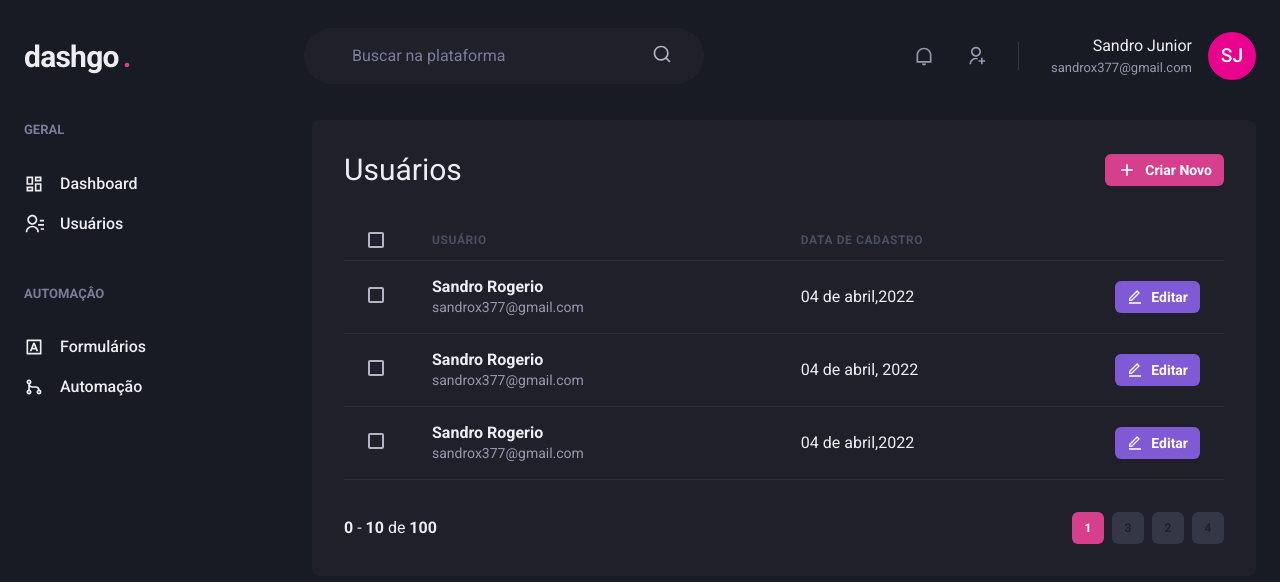
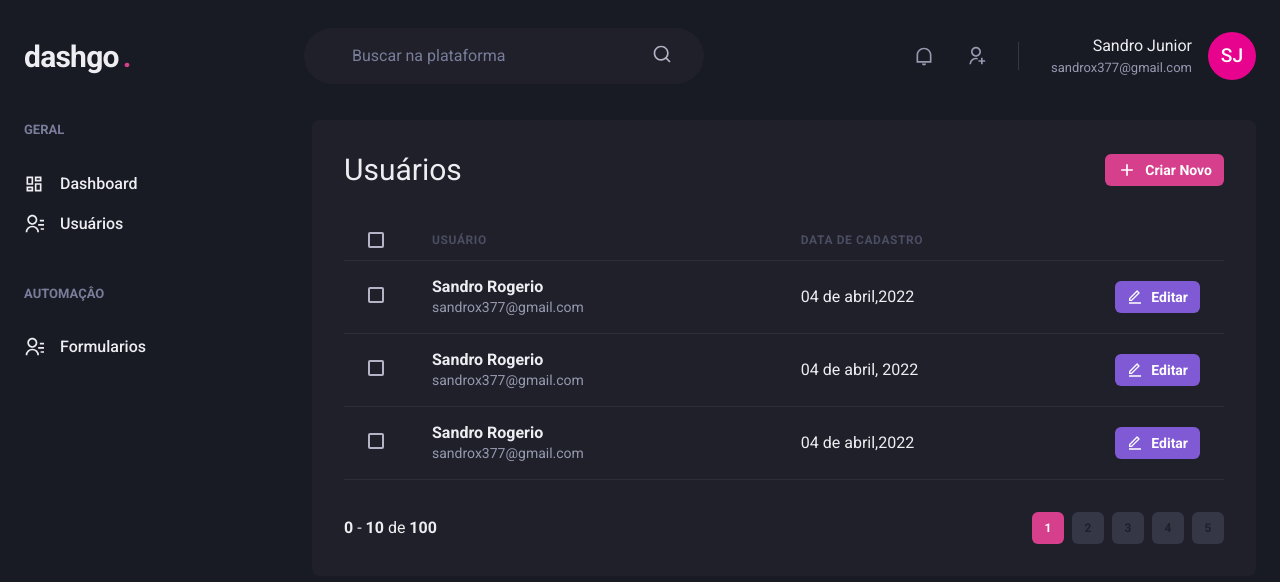
Before and after one commit to SandroJuniorr/dashgo, a Next.js app: page /users in a window 1280 px wide. Shown: the top 582 px of the page. Built offline with nearby package versions, Linux system fonts and the light colour scheme.

Commit message:
separando paginação em componentes

```diff
--- a/src/components/Pagination.tsx
+++ /dev/null
@@ -1,51 +0,0 @@
-import { Box, Button, Stack } from "@chakra-ui/react";
-
-export function Pagination(){
-    return(
-        <Stack
-        direction="row"
-        mt="8"
-        justify="space-between"
-        align="center"
-        spacing="6"
-        >
-            <Box>
-                <strong>0</strong> - <strong>10</strong> de <strong>100</strong>
-            </Box>
-            <Stack direction="row" spacing="2">
-            <Button size="sm"
-            fontSize="xs"
-            width="4"
-            colorScheme="pink"
-            disabled
-            _disabled={{
-                bg:"pink.500",
-                cursor:"default"
-            }}>1
-
-            </Button>
-            <Button size="sm"
-            fontSize="xs"
-            width="4"
-            bg="gray.700"
-            _hover={{
-                bg:"gray.500",
-            }}> 3</Button>
-            <Button size="sm"
-            fontSize="xs"
-            width="4"
-            bg="gray.700"
-            _hover={{
-                bg:"gray.500",
-            }}> 2</Button>
-            <Button size="sm"
-            fontSize="xs"
-            width="4"
-            bg="gray.700"
-            _hover={{
-                bg:"gray.500",
-            }}> 4</Button>
-            </Stack>
-        </Stack>
-    )
-}
--- /dev/null
+++ b/src/components/Pagination/PaginationItem.tsx
@@ -0,0 +1,33 @@
+import { Button } from "@chakra-ui/react"
+
+interface PaginationItemProps {
+    isCurrent?:boolean,
+    number:number
+}
+export function PaginationItem({isCurrent=false, number}:PaginationItemProps){
+    if(isCurrent){
+        return(
+            <Button size="sm"
+            fontSize="xs"
+            width="4"
+            colorScheme="pink"
+            disabled
+            _disabled={{
+                bg:"pink.500",
+                cursor:"default"
+            }}>{number}
+
+            </Button>
+        )
+    }
+
+    return(
+        <Button size="sm"
+            fontSize="xs"
+            width="4"
+            bg="gray.700"
+            _hover={{
+                bg:"gray.500",
+            }}> {number} </Button>
+    )
+}
--- /dev/null
+++ b/src/components/Pagination/index.tsx
@@ -0,0 +1,26 @@
+import { Box, Button, Stack } from "@chakra-ui/react";
+import { PaginationItem } from "./PaginationItem";
+
+export function Pagination(){
+    return(
+        <Stack
+        direction="row"
+        mt="8"
+        justify="space-between"
+        align="center"
+        spacing="6"
+        >
+            <Box>
+                <strong>0</strong> - <strong>10</strong> de <strong>100</strong>
+            </Box>
+            <Stack direction="row" spacing="2">
+            <PaginationItem isCurrent number={1}/>
+            <PaginationItem  number={2}/>
+            <PaginationItem  number={3}/>
+            <PaginationItem  number={4}/>
+            <PaginationItem  number={5}/>
+
+            </Stack>
+        </Stack>
+    )
+}
--- a/src/components/Sidebar.tsx
+++ /dev/null
@@ -1,49 +0,0 @@
-import { Box, Icon, Link, Stack, Text } from "@chakra-ui/react";
-import { RiContactsLine, RiDashboardLine, RiGitMergeLine, RiInputMethodLine } from "react-icons/ri";
-
-export function Sidebar() {
-  return (
-    <Box as="aside" w="64" mr="8">
-      <Stack spacing="12" align="flex-start">
-        <Box>
-          <Text fontWeight="bold" color="gray.400" fontSize="small">
-            GERAL
-          </Text>
-          <Stack spacing="4" mt="8" align="stretch">
-            <Link display="flex" alignItems="center">
-              <Icon as={RiDashboardLine} fontSize="20" />
-              <Text ml="4" fontWeight="medium">
-                Dashboard
-              </Text>
-            </Link>
-            <Link display="flex" alignItems="center">
-              <Icon as={RiContactsLine} fontSize="20" />
-              <Text ml="4" fontWeight="medium">
-                Usuários
-              </Text>
-            </Link>
-          </Stack>
-        </Box>
-        <Box>
-          <Text fontWeight="bold" color="gray.400" fontSize="small">
-            AUTOMAÇÂO
-          </Text>
-          <Stack spacing="4" mt="8" align="stretch">
-            <Link display="flex" alignItems="center">
-              <Icon as={RiInputMethodLine} fontSize="20" />
-              <Text ml="4" fontWeight="medium">
-                Formulários
-              </Text>
-            </Link>
-            <Link display="flex" alignItems="center">
-              <Icon as={RiGitMergeLine} fontSize="20" />
-              <Text ml="4" fontWeight="medium">
-                Automação
-              </Text>
-            </Link>
-          </Stack>
-        </Box>
-      </Stack>
-    </Box>
-  );
-}
--- a/src/components/Sidebar/index.tsx
+++ b/src/components/Sidebar/index.tsx
@@ -9,9 +9,10 @@ export function Sidebar() {
       <Stack spacing="12" align="flex-start">
         <NavSection name="GERAL">
         <NavLink name="Dashboard" icon={RiDashboardLine}/>
+        <NavLink name=" Usuários" icon={RiContactsLine}/>
         </NavSection>
         <NavSection name="AUTOMAÇÂO">
-        <NavLink name=" Usuários" icon={RiContactsLine}/>
+        <NavLink name=" Formularios" icon={RiContactsLine}/>
         </NavSection>
       </Stack>
     </Box>
```
